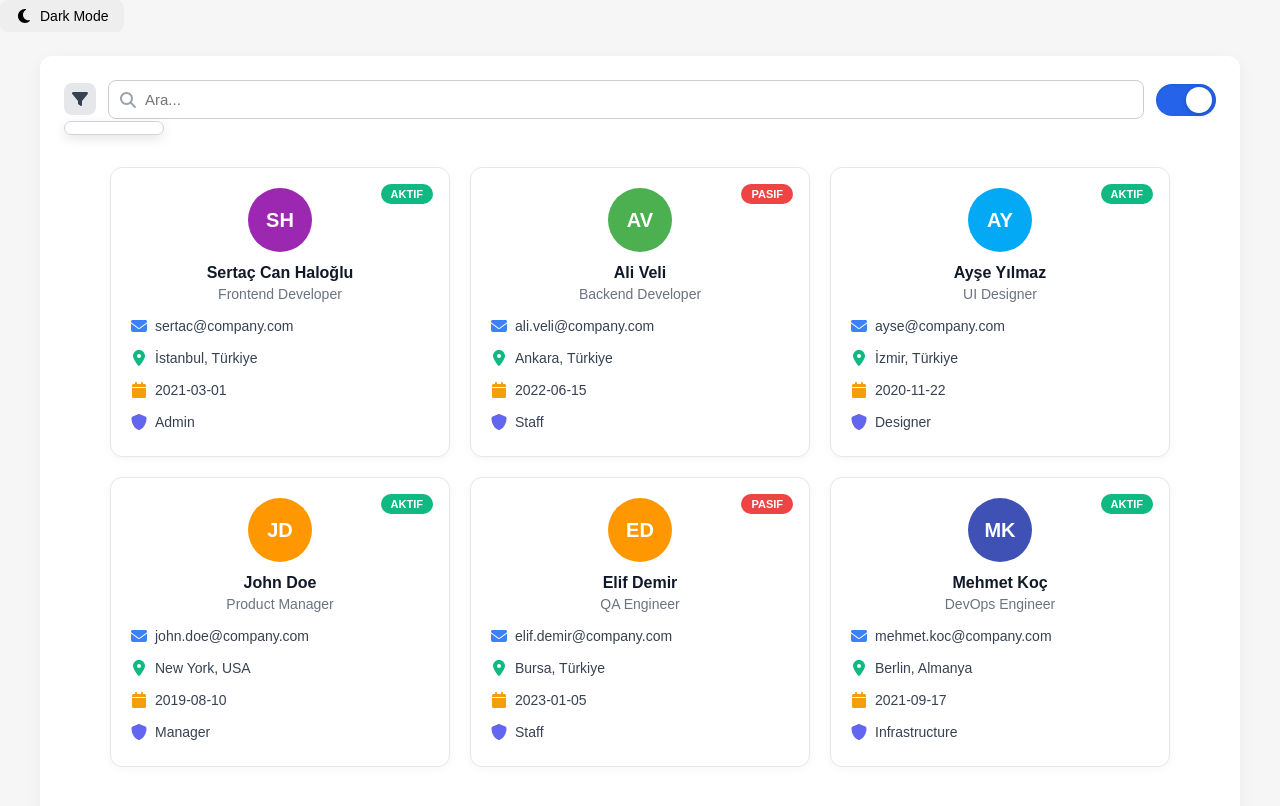
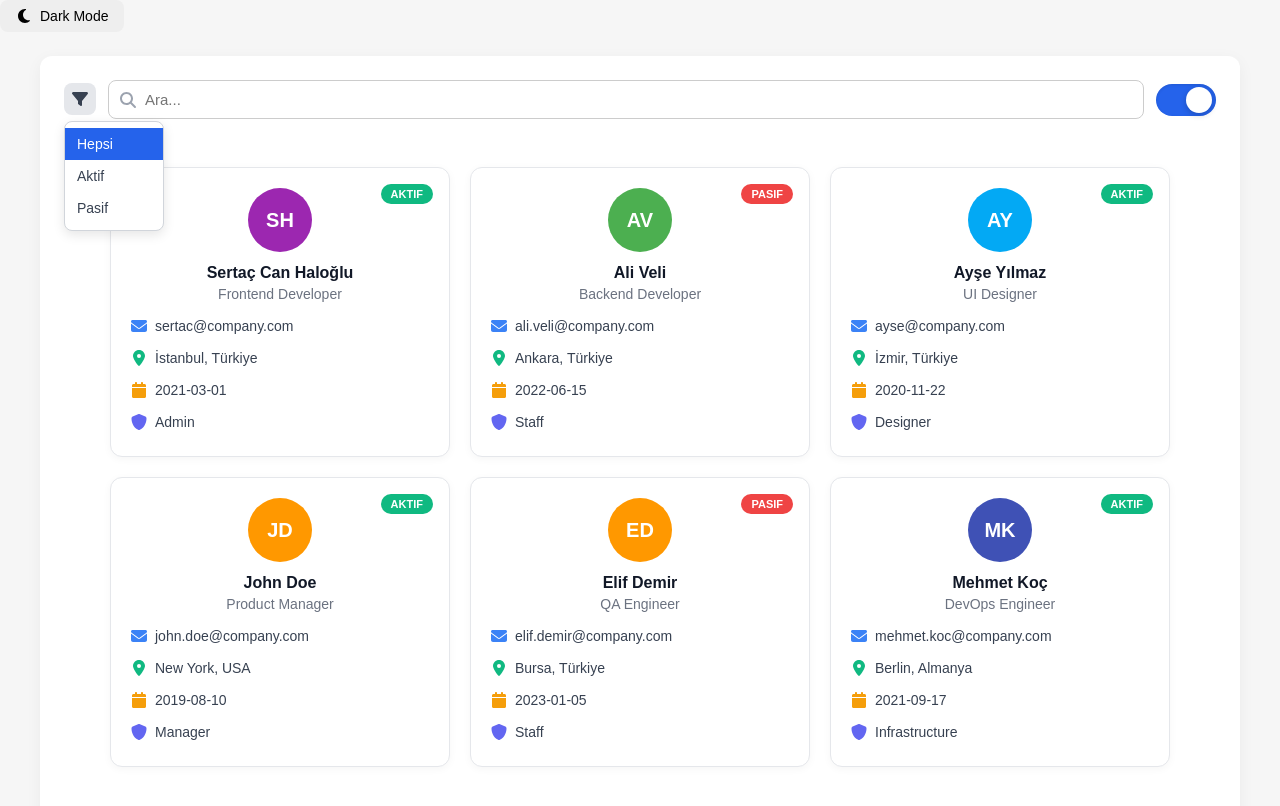
Before and after one commit to haloglu/table-to-card-viewer, a Nuxt app: page / in a window 1280 px wide. Both pictures are taken after a click on the icon 80 px from the left and 98 px from the top of the page. Shown: the top 806 px of the page. Built offline with nearby package versions, Linux system fonts and the light colour scheme.

Commit message:
fix: filter dropdown display bug (switch grid -> flex)

```diff
--- a/components/ViewSwitcher.vue
+++ b/components/ViewSwitcher.vue
@@ -12,7 +12,26 @@
             />
             <transition name="fade">
               <div v-if="showFilter" class="custom-dropdown">
-                <!-- dropdown -->
+                <ul>
+                  <li
+                    :class="{ active: selectedStatus === '' }"
+                    @click="selectFilter('')"
+                  >
+                    Hepsi
+                  </li>
+                  <li
+                    :class="{ active: selectedStatus === 'Aktif' }"
+                    @click="selectFilter('Aktif')"
+                  >
+                    Aktif
+                  </li>
+                  <li
+                    :class="{ active: selectedStatus === 'Pasif' }"
+                    @click="selectFilter('Pasif')"
+                  >
+                    Pasif
+                  </li>
+                </ul>
               </div>
             </transition>
           </div>
```
